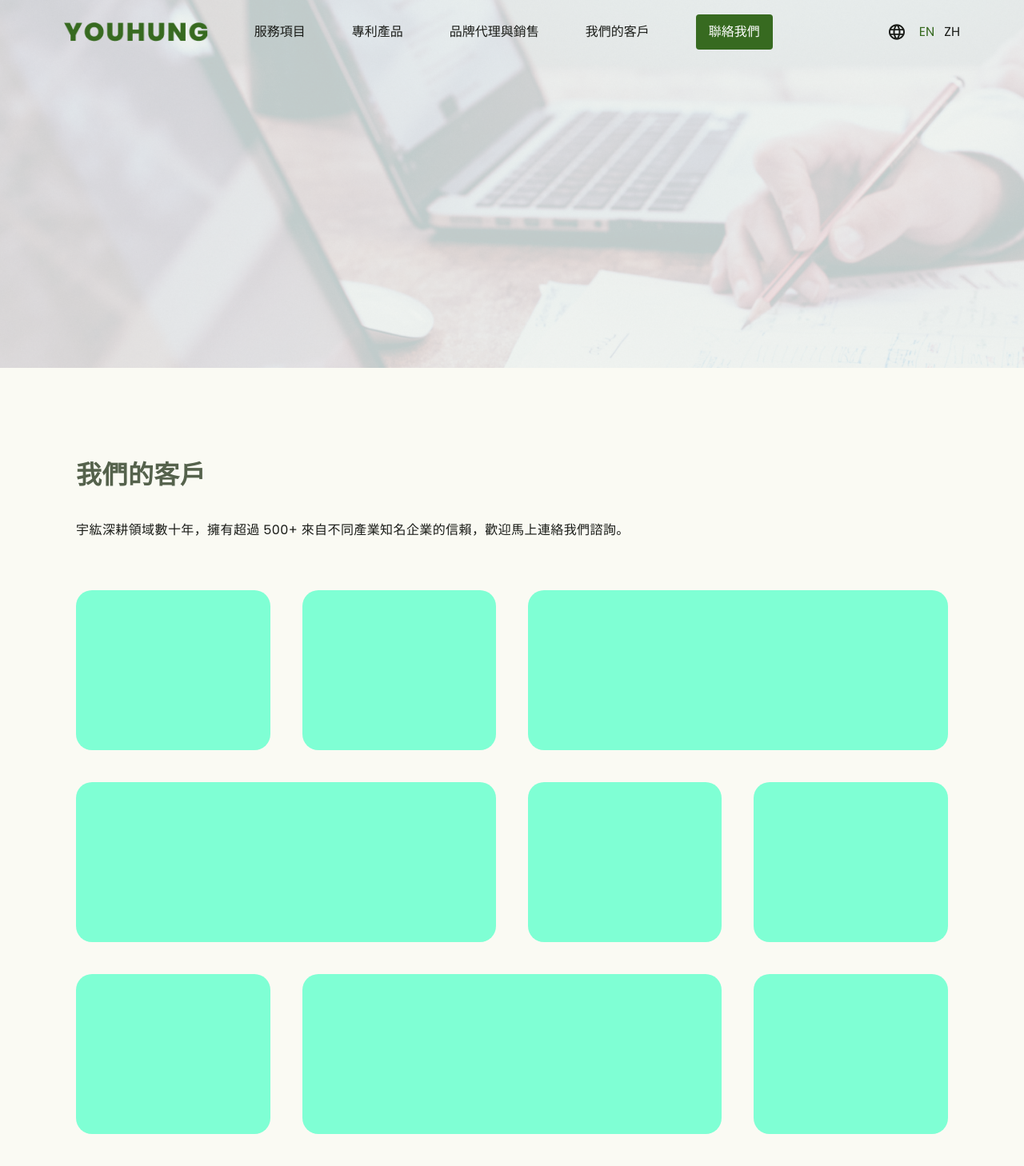
After one commit to LeonWu813/YouHung, a PHP site: page /Public/zh/our-client.html in a window 1280 px wide. The commit adds this page. Shown: the whole page at 80% size. Run offline with PHP 8.4, Linux system fonts and the light colour scheme.

Commit message:
our client

```diff
--- a/Public/css/global.css
+++ b/Public/css/global.css
@@ -82,6 +82,7 @@ img {
 .nav-lan {
   display: flex;
   column-gap: 143px;
+  align-items: center;
 }
 
 .nav_container.sticky {
@@ -102,6 +103,10 @@ img {
   text-decoration: none;
   display: block;
   transition: all 0.3s;
+}
+
+.nav__link:hover {
+  color: var(--color-primary) !important;
 }
 
 /* drop */
@@ -140,6 +145,19 @@ img {
 .seperate-line {
   margin: 8px 0px;
   border: solid 1px #c3c8bb;
+}
+
+.contact-us-btn {
+  border-radius: 4px;
+  padding: 8px 16px;
+  background-color: var(--color-primary);
+  color: #fff;
+  text-decoration: none;
+  transition: all 0.5s;
+}
+
+.contact-us-btn:hover {
+  background-color: rgba(55, 106, 32, 0.6);
 }
 
 /* language selector */
--- /dev/null
+++ b/Public/css/our-client.css
@@ -0,0 +1,46 @@
+.hero-section {
+  background: url(/src/our-client/hero-background.png);
+  height: 460px;
+  background-repeat: no-repeat;
+  background-size: cover;
+}
+
+.our-client-h {
+  color: var(--color-secondary);
+  font-family: "Noto Serif TC";
+  font-weight: 700;
+  font-size: 32px;
+  margin-bottom: 40px;
+}
+
+.text-section {
+  padding-top: 120px;
+  padding-bottom: 60px;
+}
+
+.clients-grid {
+  display: grid;
+  gap: 40px;
+  grid-template-columns: repeat(4, 1fr);
+  margin-bottom: 40px;
+}
+
+.test {
+  background-color: aquamarine;
+  border-radius: 20px;
+  height: 200px;
+  width: auto;
+}
+
+.big-logo {
+  grid-column: span 2;
+}
+
+@media only screen and (max-width: 1024px) {
+  .clients-grid {
+    grid-template-columns: repeat(2, 1fr);
+  }
+  .big-logo {
+    order: 4;
+  }
+}
--- /dev/null
+++ b/Public/zh/our-client.html
@@ -0,0 +1,120 @@
+<!DOCTYPE html>
+<html lang="en">
+  <head>
+    <meta charset="UTF-8" />
+    <meta name="viewport" content="width=device-width, initial-scale=1.0" />
+    <title>Our Client</title>
+    <link rel="stylesheet" href="/Public/css/global.css" />
+    <link rel="stylesheet" href="/Public/css/our-client.css" />
+  </head>
+  <body>
+    <header class="header">
+      <nav class="nav_container sticky" style="background-color: unset">
+        <img src="/src/header/logo.png" alt="" class="logo" />
+        <div class="nav-lan desktop">
+          <ul class="nav__links">
+            <li class="nav__item" data-nav="1">
+              <a class="nav__link" href="#">服務項目</a>
+              <div class="nav-drop-container">
+                <ul class="nav-drop-div"></ul>
+              </div>
+            </li>
+            <li class="nav__item" data-nav="2">
+              <a class="nav__link" href="#">專利產品</a>
+              <div class="nav-drop-container">
+                <ul class="nav-drop-div"></ul>
+              </div>
+            </li>
+            <li class="nav__item" data-nav="3">
+              <a class="nav__link" href="#">品牌代理與銷售</a>
+              <div class="nav-drop-container">
+                <ul class="nav-drop-div"></ul>
+              </div>
+            </li>
+            <li class="nav__item" data-nav="4">
+              <a class="nav__link" href="Public/zh/our-client.html"
+                >我們的客戶</a
+              >
+              <div class="nav-drop-container">
+                <ul class="nav-drop-div"></ul>
+              </div>
+            </li>
+            <a
+              href="mailto:someone@example.com?subject=Contact from our Website"
+              class="contact-us-btn"
+              target="_blank"
+              >聯絡我們</a
+            >
+          </ul>
+          <ul class="lan-selector">
+            <img src="/src/header/language-selector.svg" alt="" />
+            <li class="language primary" data-lan="en">EN</li>
+            <li class="language" data-lan="zh">ZH</li>
+          </ul>
+        </div>
+        <div class="mobile" id="menuToggle">
+          <input type="checkbox" />
+          <span></span>
+          <span></span>
+          <span></span>
+          <ul id="menu">
+            <a href="#"><li>服務項目</li></a>
+            <a href="#"><li>專利產品</li></a>
+            <a href="#" class="mob-drop" onclick="mobNavDropActive()">
+              <li class="mob-menu-li-icon">
+                <p>品牌代理與銷售</p>
+                <svg
+                  width="24"
+                  height="24"
+                  viewBox="0 0 24 24"
+                  fill="none"
+                  xmlns="http://www.w3.org/2000/svg"
+                >
+                  <path
+                    d="M7.41 8.58008L12 13.1701L16.59 8.58008L18 10.0001L12 16.0001L6 10.0001L7.41 8.58008Z"
+                    fill="#376A20"
+                  />
+                </svg>
+              </li>
+              <div class="mob-drop-item" style="display: none">
+                <li><a href="#">品牌銷售</a></li>
+                <li><a href="#">品牌代理</a></li>
+              </div>
+            </a>
+            <a href="#"><li>我們的客戶</li></a>
+            <a
+              href="mailto:someone@example.com?subject=Contact from our Website"
+              target="_blank"
+              ><li>連絡我們</li></a
+            >
+          </ul>
+        </div>
+      </nav>
+    </header>
+    <div class="hero-section"></div>
+    <div class="inner-section text-section">
+      <p class="our-client-h">我們的客戶</p>
+      <p>
+        宇紘深耕領域數十年，擁有超過 500+
+        來自不同產業知名企業的信賴，歡迎馬上連絡我們諮詢。
+      </p>
+    </div>
+    <div class="inner-section">
+      <div class="clients-grid">
+        <div class="test"></div>
+        <div class="test"></div>
+        <div class="test big-logo"></div>
+      </div>
+      <div class="clients-grid">
+        <div class="test big-logo"></div>
+        <div class="test"></div>
+        <div class="test"></div>
+      </div>
+      <div class="clients-grid">
+        <div class="test"></div>
+        <div class="test big-logo"></div>
+        <div class="test"></div>
+      </div>
+    </div>
+  </body>
+</html>
```
Also changed, not shown: Public/js/index.js (+3 -4 lines), Public/zh/index.html (+15 -36 lines), src/our-client/hero-background.png (added).
